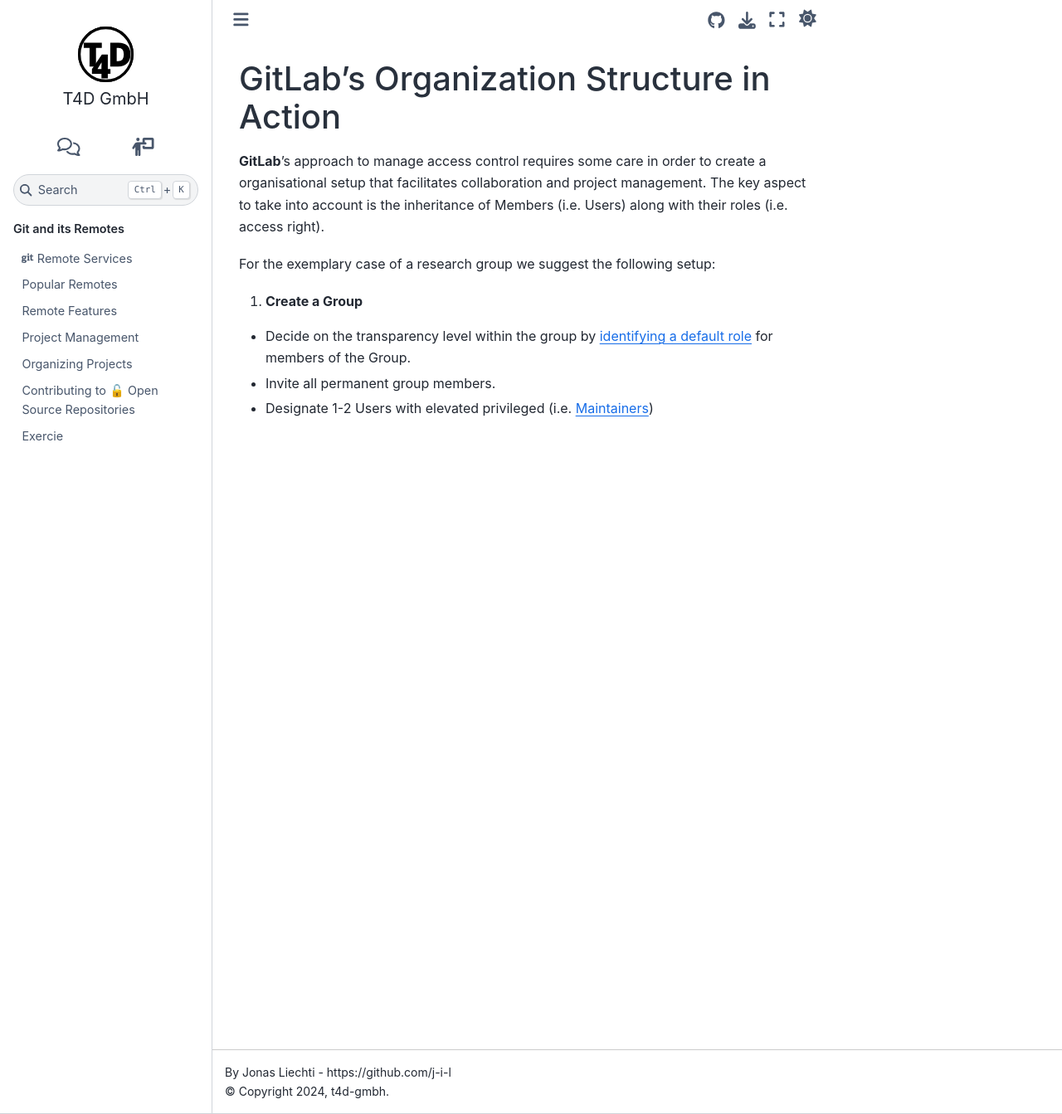
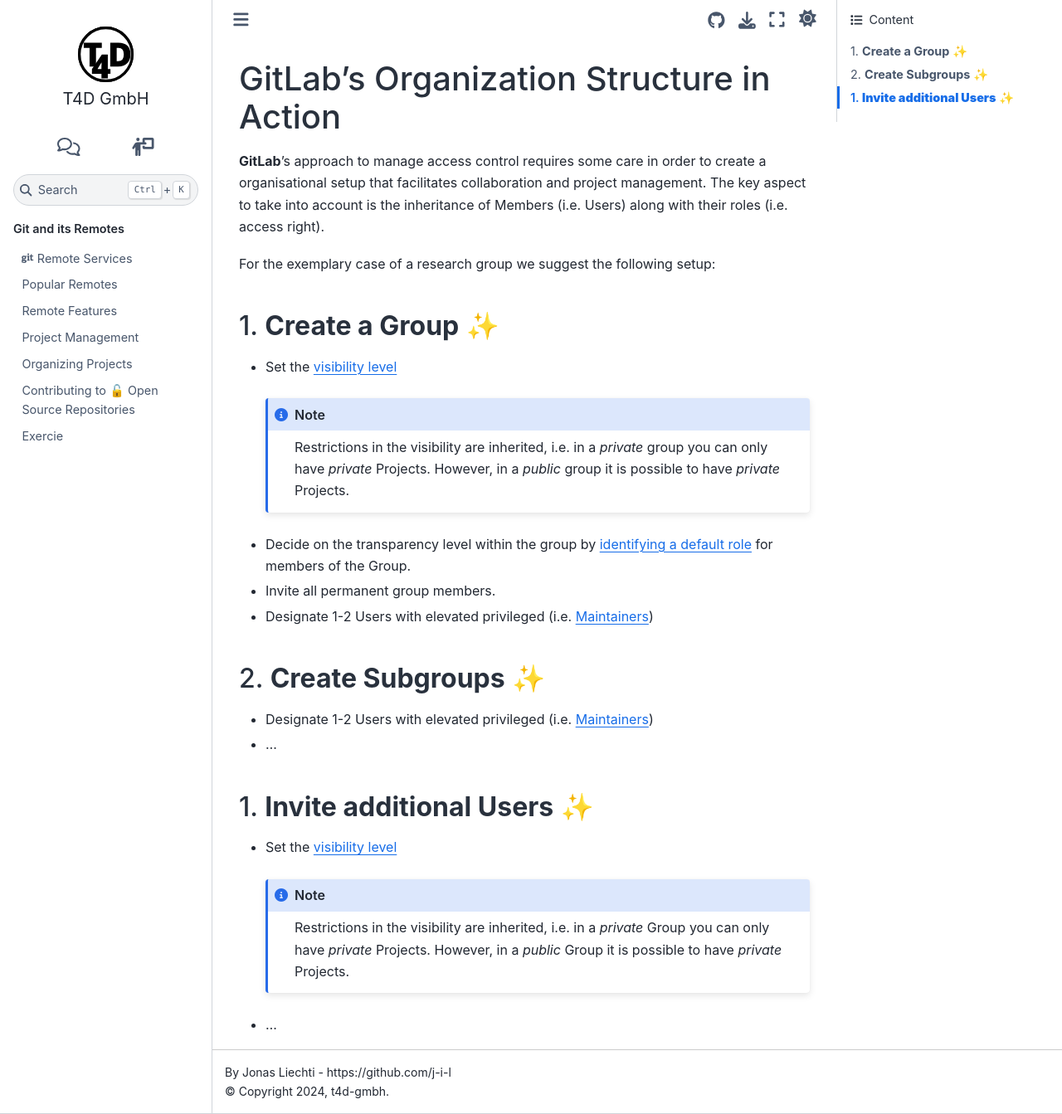
Before and after one commit to t4d-gmbh/git-and-its-remotes, a Sphinx documentation site: the page built from source/content/organizing_and_more/gitlab_acad_setup.md, in a window 1280 px wide and 1343 px high. Shown: the whole window at 83% size. Built offline with Sphinx 7.4.7 and the Sphinx Book theme 1.1.4, drawn with Linux system fonts in a browser that asks for light colours; the version number could not be read and is left out.

Commit message:
minor edits

```diff
--- a/source/content/organizing_and_more/gitlab_acad_setup.md
+++ b/source/content/organizing_and_more/gitlab_acad_setup.md
@@ -5,7 +5,30 @@
 
 For the exemplary case of a research group we suggest the following setup:
 
-1. **Create a Group**
+{% if page %}##### {% endif %}1. **Create a Group** ✨{% if slide %}
+{% else %}
+  - Set the [visibility level](https://docs.gitlab.com/ee/user/public_access.html)
+    :::{note}
+    Restrictions in the visibility are inherited, i.e. in a _private_ group you can only have _private_ Projects.
+    However, in a _public_ group it is possible to have _private_ Projects.
+    :::
   - Decide on the transparency level within the group by [identifying a default role](https://docs.gitlab.com/ee/user/permissions.html#analytics) for members of the Group.
   - Invite all permanent group members.
   - Designate 1-2 Users with elevated privileged (i.e. [Maintainers](https://docs.gitlab.com/ee/user/permissions.html#analytics))
+{% endif %}
+
+{% if page %}##### {% endif %}2. **Create Subgroups** ✨{% if slide %} For distinct research areas, projects, labs, etc.
+{% else %}
+  - Designate 1-2 Users with elevated privileged (i.e. [Maintainers](https://docs.gitlab.com/ee/user/permissions.html#analytics))
+  - ...
+{% endif %}
+
+{% if page %}##### {% endif %}1. **Invite additional Users** ✨{% if slide %}
+{% else %}
+  - Set the [visibility level](https://docs.gitlab.com/ee/user/public_access.html)
+    :::{note}
+    Restrictions in the visibility are inherited, i.e. in a _private_ Group you can only have _private_ Projects.
+    However, in a _public_ Group it is possible to have _private_ Projects.
+    :::
+  - ...
+{% endif %}
```
Also changed, not shown: source/content/organizing_and_more/gitlab_key_elements.md (+2 -2 lines).
